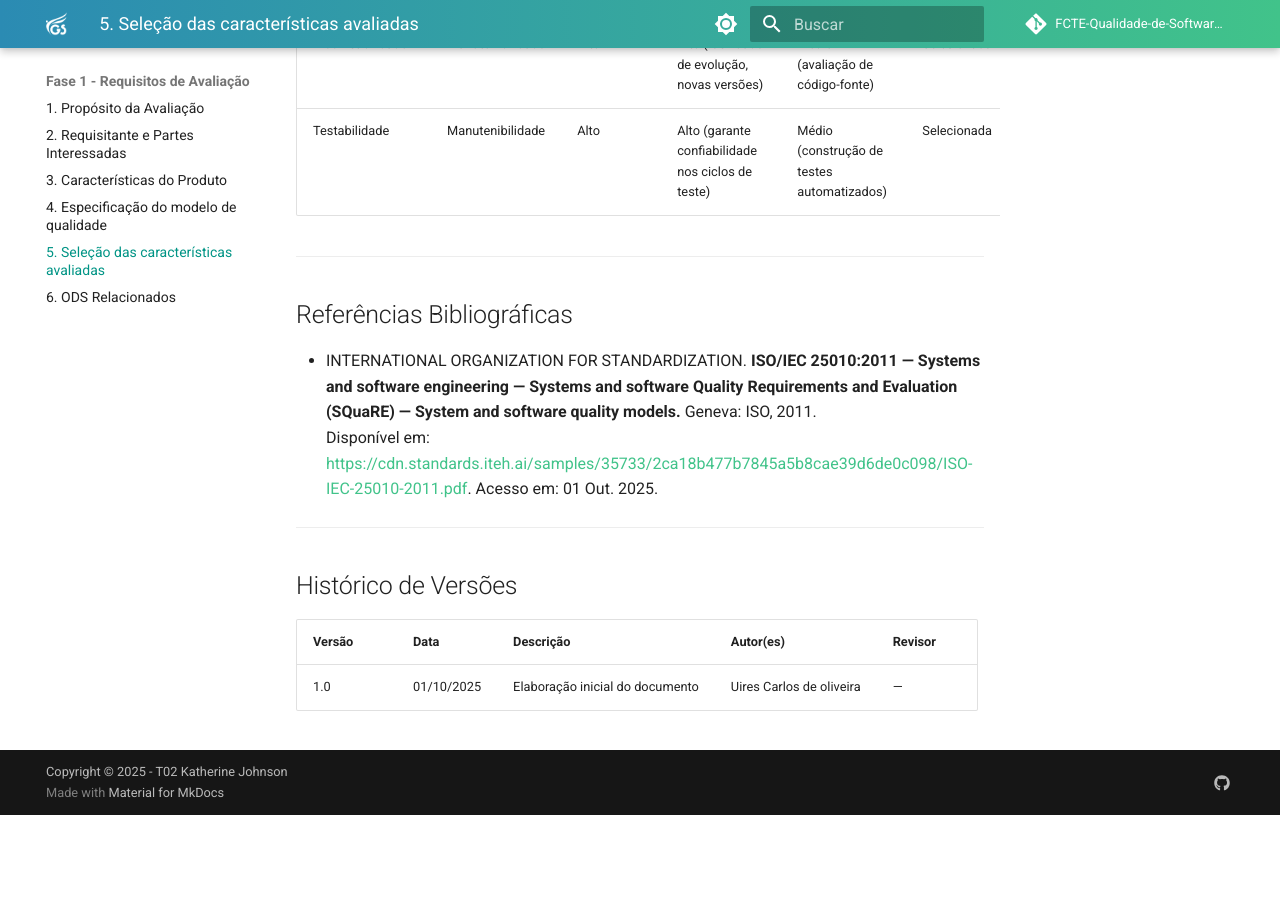
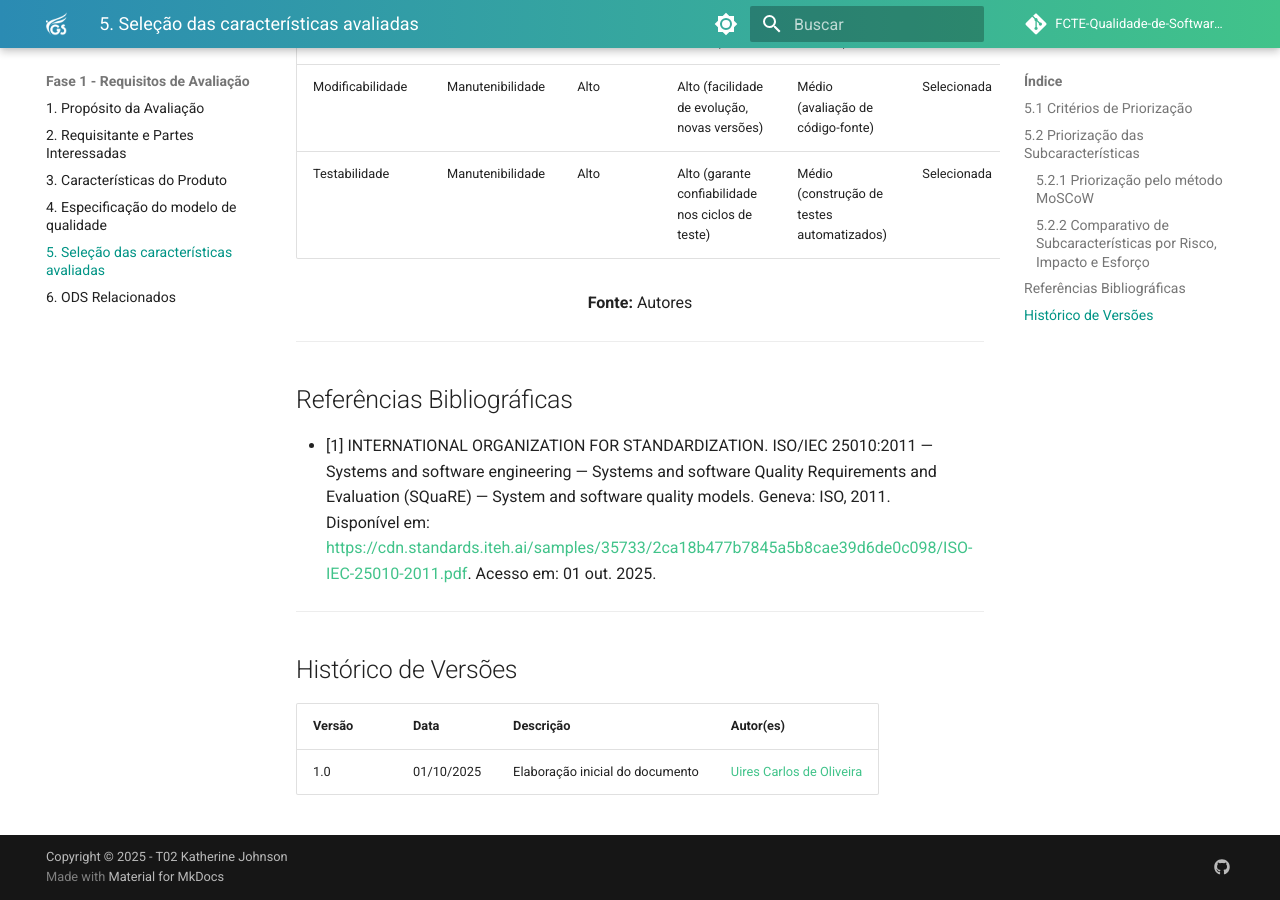
Before and after one commit to FCTE-Qualidade-de-Software-1/2025-2_T02_Katherine_Johnson, an MkDocs documentation site: the page built from docs/entregas/fase-1/selecao-caracteristicas-avaliadas.md, in a window 1280 px wide and 900 px high, scrolled down 3312 px. Built offline with MkDocs 1.6.1 and Material for MkDocs 9.7.7, drawn with Linux system fonts in a browser that asks for light colours; comment, search, counter and statistics services are not loaded; before the commit the page ends 4127 px from its top, so only the background shows below that; some of the changed text lies outside the part shown.

Commit message:
padronização de artefatos

```diff
--- a/docs/entregas/fase-1/selecao-caracteristicas-avaliadas.md
+++ b/docs/entregas/fase-1/selecao-caracteristicas-avaliadas.md
@@ -1,8 +1,6 @@
 # 5. Seleção das características avaliadas
 
-># 5. Seleção das Características Avaliadas
-
-## Critérios de Priorização
+## 5.1 Critérios de Priorização
 
 Para sistematizar a priorização das subcaracterísticas de qualidade, aplicou-se o método MoSCoW, que classifica os elementos em quatro grupos principais:
 
@@ -19,9 +17,11 @@
 
 ---
 
-## Priorização das Subcaracterísticas
+## 5.2 Priorização das Subcaracterísticas
 
-### Tabela 1 — Priorização pelo método MoSCoW
+### 5.2.1 Priorização pelo método MoSCoW
+
+<p align="center"> Tabela 1 - Priorização pelo método MoSCoW </p>
 
 | Subcaracterística        | Característica     | Categoria MoSCoW | Peso | Decisão Final       |
 |---------------------------|-------------------|------------------|------|---------------------|
@@ -40,9 +40,13 @@
 | Modificabilidade          | Manutenibilidade | Should           | 3    | Será analisada      |
 | Testabilidade             | Manutenibilidade | Must             | 4    | Será analisada      |
 
+<p align="center"><b>Fonte: </b>Autores</p>
+
 ---
 
-### Tabela 2 — Comparativo de Subcaracterísticas por Risco, Impacto e Esforço
+### 5.2.2 Comparativo de Subcaracterísticas por Risco, Impacto e Esforço
+
+<p align="center"> Tabela 2 - Comparativo de Subcaracterísticas por Risco, Impacto e Esforço </p>
 
 | Subcaracterística        | Característica     | Risco se ausente | Impacto para stakeholders                                  | Esforço de análise                  | Decisão Final   |
 |---------------------------|-------------------|------------------|-------------------------------------------------------------|-------------------------------------|-----------------|
@@ -61,17 +65,19 @@
 | Modificabilidade          | Manutenibilidade | Alto             | Alto (facilidade de evolução, novas versões)                | Médio (avaliação de código-fonte)       | Selecionada |
 | Testabilidade             | Manutenibilidade | Alto             | Alto (garante confiabilidade nos ciclos de teste)           | Médio (construção de testes automatizados) | Selecionada |
 
+<p align="center"><b>Fonte: </b>Autores</p>
+
 ---
 
 ## Referências Bibliográficas
 
-- INTERNATIONAL ORGANIZATION FOR STANDARDIZATION. **ISO/IEC 25010:2011 — Systems and software engineering — Systems and software Quality Requirements and Evaluation (SQuaRE) — System and software quality models.** Geneva: ISO, 2011.
-Disponível em: <https://cdn.standards.iteh.ai/samples/35733/2ca18b477b7845a5b8cae39d6de0c098/ISO-IEC-25010-2011.pdf>. Acesso em: 01 Out. 2025.
+-   [1] INTERNATIONAL ORGANIZATION FOR STANDARDIZATION. ISO/IEC 25010:2011 — Systems and software engineering — Systems and software Quality Requirements and Evaluation (SQuaRE) — System and software quality models. Geneva: ISO, 2011.
+    Disponível em: <https://cdn.standards.iteh.ai/samples/35733/2ca18b477b7845a5b8cae39d6de0c098/ISO-IEC-25010-2011.pdf>. Acesso em: 01 out. 2025.
 
 ---
 
 ## Histórico de Versões
 
-| Versão | Data       | Descrição                                                                 | Autor(es)                        | Revisor |
-|--------|-----------|---------------------------------------------------------------------------|----------------------------------|---------|
-| 1.0    | 01/10/2025 | Elaboração inicial do documento                                          | Uires Carlos de oliveira                   | —       |.
+| Versão | Data       | Descrição                        | Autor(es)                   |
+|--------|------------|----------------------------------|-----------------------------|
+| 1.0    | 01/10/2025 | Elaboração inicial do documento | [Uires Carlos de Oliveira](https://github.com/uires2023)    |
```
